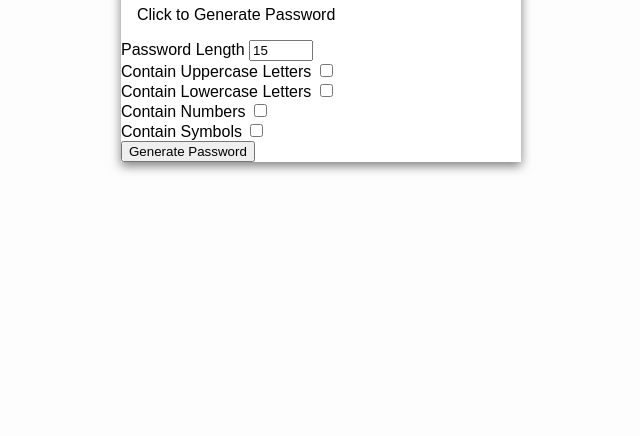
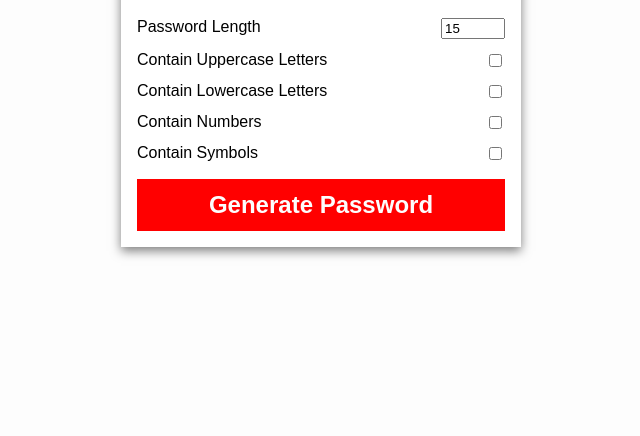
Before and after one commit to Allan-Ngwenya/Password-Generator, a plain HTML site: page index.html in a window 1280 px wide. Shown: the part 364-800 px from the top of the page, without its empty margins (319-959 px from the left). Drawn offline with Linux system fonts and the light colour scheme; a script that the page names is missing.

Commit message:
form controlls added and button styling

```diff
--- a/style.css
+++ b/style.css
@@ -22,3 +22,60 @@ body {
 .pw-header {
     padding: 1rem;
 }
+
+.pw {
+    background-color: rgb(233, 222, 222);
+    display: flex;
+    font-size: 1.5rem;
+    align-items: center;
+    height: 70px;
+    width: 100%;
+    position: relative;
+    padding: 1rem;
+    overflow: auto;
+}
+
+.pw button {
+    background-color: rgb(189, 52, 52);
+    border: none;
+    color: rgb(148, 106, 189);
+    cursor: pointer;
+    font-family: inherit;
+    font-weight: bold;
+    padding: 0.25rem;
+    position: absolute;
+    top: 0;
+    right: 0;
+    transform: translate(0, 20%);
+    transition: opacity 0.2s ease, transform 0.2s ease;
+    opacity: 0;
+}
+
+.pw:hover button {
+    opacity: 1;
+    transform: translate(0, 0%);
+}
+
+.pw-body {
+    padding: 0 1rem 1rem;
+}
+
+.form-control {
+    color: rgb(0, 0, 0);
+    display: flex;
+    justify-content: space-between;
+    margin: 0.75rem 0;
+}
+
+.generate {
+    background-color: #ff0000;
+    border: none;
+    color: rgb(253, 253, 253);
+    cursor: pointer;
+    display: block;
+    font-size: 1.5rem;
+    font-weight: bold;
+    padding: 0.75rem;
+    margin-top: 1rem;
+    width: 100%;
+}
```
